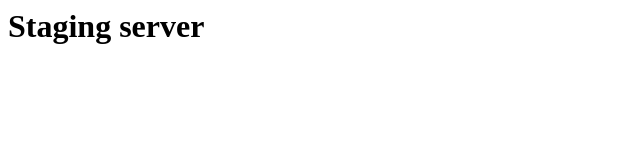
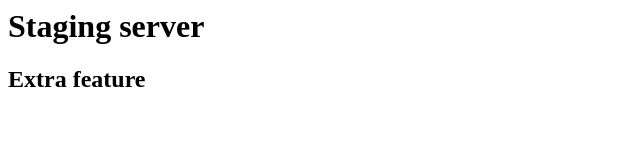
Before and after one commit to c0nstantx/ci-test, a plain HTML site: page index.html in a window 1280 px wide. Shown: the whole page, without its empty margins (0-640 px from the left). Drawn offline with Linux system fonts and the light colour scheme.

Commit message:
Add functionality

```diff
--- a/index.html
+++ b/index.html
@@ -1 +1,2 @@
 <h1>Staging server</h1>
+<h2>Extra feature</h2>
```
